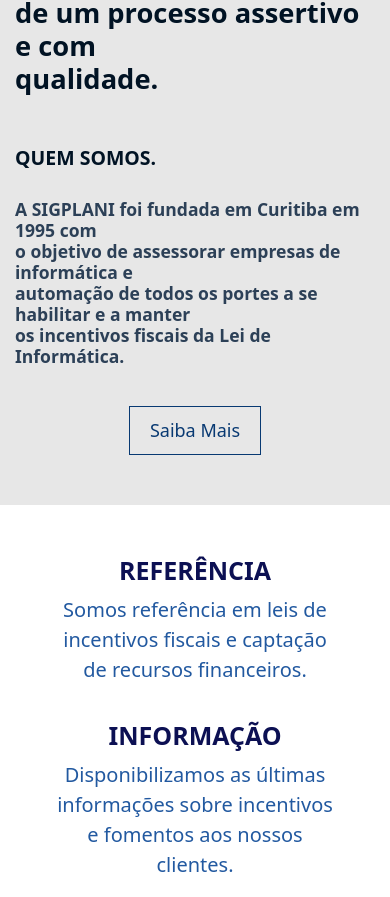
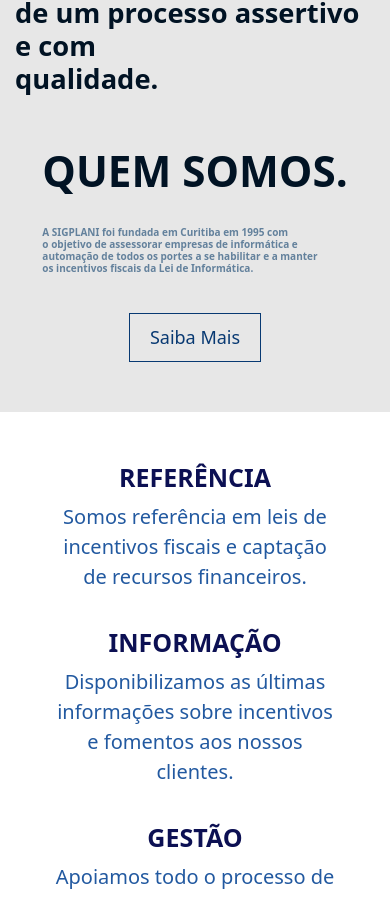
Before and after one commit to Marcos-Gabriell/Projeto-web-react, a React (Create React App) app: page / in a window 390 px wide. Shown: the part 4259-5156 px from the top of the page. Built offline with nearby package versions, Linux system fonts and the light colour scheme.

Commit message:
teste do responsivo da pagina de conatato

```diff
--- a/src/MySection4.css
+++ b/src/MySection4.css
@@ -22,8 +22,8 @@
   margin-top: 20px;
 }
 
-.quemsomos h2 {
-  font-size: 5vw; /* ou outra unidade de medida relativa, como em */
+.quemsomos2 h2 {
+  font-size: 5vh; /* ou outra unidade de medida relativa, como em */
   font-weight: bold;
   color: #011324;
   margin: 0;
@@ -31,16 +31,17 @@
   text-align: left;
 }
 
-.quemsomos h3 {
-  font-size: 4.5vw; /* ou outra unidade de medida relativa, como em */
-  color: #2c4057;
+.quemsomos2 h3 {
+  font-weight: bold;
+  font-size: 10px;
+  color: #63819c;
   margin: 0;
   padding-bottom: 20px;
   padding: 15px;
   text-align: left;
+}
 
 
-}
 
 .quemsomos  .btn {
   padding: 10px 20px;
@@ -80,7 +81,7 @@
     font-size: 25px;
   }
 
-  .quemsomos h3 {
+  .quemsomos2 h3 {
     font-size: 20px;
   }
 
--- a/src/MySection4.js
+++ b/src/MySection4.js
@@ -6,7 +6,7 @@ const QuemSomos = () => {
   return (
     <section className="quemsomos">
       <h1>A experiência da SIGPLANI<br/> oferece às empresas a elaboração <br/>de um processo assertivo e com<br/> qualidade.</h1>
-      <div>
+      <div className="quemsomos2">
         <h2>QUEM SOMOS.</h2>
         <h3>A SIGPLANI  foi fundada em Curitiba em 1995 com <br/>o objetivo de assessorar empresas de informática e <br/>automação de todos os portes a se habilitar e a manter <br/>os incentivos fiscais da Lei de Informática.</h3><br/>
         <Link to="/a-sigplani/" className="btn">Saiba Mais</Link>
--- a/src/paginacontato.css
+++ b/src/paginacontato.css
@@ -51,17 +51,19 @@
 }
 
 .conntainer-2 {
+  padding: 500px;
   display: flex;
   justify-content: center;
   align-items: flex-start;
   height: 100vh;
   margin-top: -485px;
+  margin-bottom: 500px;
 }
 
 .formm-container-2 {
   max-width: 400px;
   padding: 5px;
-  background-color: #ffffff;
+  background-color: transparent;
 }
 
 h3 {
@@ -95,6 +97,7 @@ textarea {
   border-radius: 0px;
   cursor: pointer;
   border: 1px solid #083972;
+
 }
 
 .formm-container-2 button:hover {
@@ -105,6 +108,7 @@ textarea {
 input[type="checkbox"] {
   margin-right: 30px;
 }
+
 
 /* Estilos responsivos */
 @media screen and (max-width: 768px) {
```
